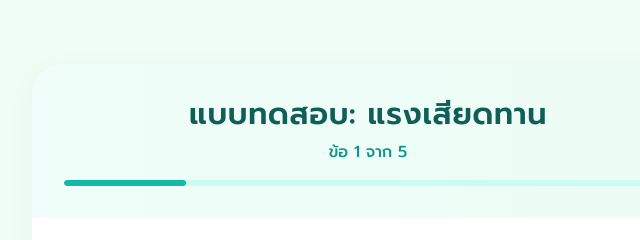
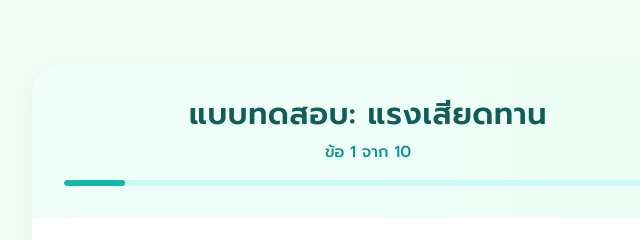
Before and after one commit to suthad-code/friction, a plain HTML site: page index.html in a window 1280 px wide. Shown: the top 240 px of the page, 272-912 px from the left. Drawn offline with nearby package versions, Linux system fonts and the light colour scheme.

Commit message:
Add files via upload

```diff
--- a/index.html
+++ b/index.html
@@ -50,10 +50,10 @@
         }
     </style>
 </head>
-<body class="bg-[#f0fdf4] min-h-screen text-slate-800 flex items-center justify-center p-4 selection:bg-teal-200 selection:text-teal-900">
+<body class="bg-[#f0fdf4] min-h-screen text-slate-800 flex items-center justify-center sm:p-4 selection:bg-teal-200 selection:text-teal-900">
 
     <!-- Main Container -->
-    <div class="w-full max-w-2xl bg-white rounded-[2rem] shadow-[0_8px_30px_rgb(0,0,0,0.04)] overflow-hidden flex flex-col relative transition-all duration-300 h-[85vh] sm:h-auto sm:min-h-[600px]">
+    <div class="w-full max-w-2xl bg-white sm:rounded-[2rem] shadow-[0_8px_30px_rgb(0,0,0,0.04)] overflow-hidden flex flex-col relative transition-all duration-300 h-[100dvh] sm:h-auto sm:min-h-[600px]">
 
         <!-- App Header -->
         <div class="bg-gradient-to-r from-teal-50 to-emerald-50 p-6 md:p-8 text-center relative">
@@ -98,7 +98,7 @@
             <h2 class="text-3xl font-semibold text-slate-800 mb-2">สรุปคะแนนของคุณ</h2>
             <p class="text-slate-500 mb-6">คุณทำแบบทดสอบเรื่องแรงเสียดทานสำเร็จแล้ว!</p>
             <div class="text-5xl font-bold text-teal-600 mb-8 tracking-tighter">
-                <span id="score-text">0</span><span class="text-3xl text-slate-400 font-medium">/5</span>
+                <span id="score-text">0</span><span id="total-score-text" class="text-3xl text-slate-400 font-medium">/10</span>
             </div>
             <button onclick="restartQuiz()" class="px-8 py-3 bg-teal-500 hover:bg-teal-600 text-white rounded-full font-medium transition-colors shadow-lg shadow-teal-500/30 active:scale-95">
                 ทำแบบทดสอบอีกครั้ง
@@ -180,6 +180,61 @@
                 ],
                 correctIndex: 1,
                 explanation: "การที่เราสามารถทรงตัว เดิน หรือวิ่งบนพื้นได้ เป็นเพราะมีแรงเสียดทานระหว่างพื้นรองเท้ากับพื้นถนนคอยยึดเกาะไว้ หากไม่มีแรงเสียดทานเราจะลื่นล้มทันที"
+            },
+            {
+                question: "ผิวสัมผัสแบบใดมีแรงเสียดทานน้อยที่สุด?",
+                options: [
+                    "พื้นทราย",
+                    "พื้นคอนกรีต",
+                    "พื้นกระเบื้องเปียกน้ำ",
+                    "พื้นหญ้า"
+                ],
+                correctIndex: 2,
+                explanation: "น้ำจะเข้าไปแทรกระหว่างผิวสัมผัสของกระเบื้อง ทำให้พื้นผิวลื่นและลดแรงเสียดทานลงอย่างมาก จึงทำให้เกิดอุบัติเหตุลื่นล้มได้ง่าย"
+            },
+            {
+                question: "เมื่อเราหยุดปั่นจักรยาน ทำไมจักรยานจึงค่อยๆ ช้าลงจนหยุดนิ่ง?",
+                options: [
+                    "เพราะยางล้อรถหมดลม",
+                    "เพราะเกิดแรงเสียดทานระหว่างล้อกับพื้นถนน",
+                    "เพราะแรงโน้มถ่วงของโลกดึงรถไว้",
+                    "เพราะจักรยานมีน้ำหนักมากเกินไป"
+                ],
+                correctIndex: 1,
+                explanation: "แรงเสียดทานระหว่างล้อจักรยานกับพื้นถนนจะคอยต้านการเคลื่อนที่ของจักรยาน ทำให้จักรยานค่อยๆ ช้าลงและหยุดนิ่งในที่สุด"
+            },
+            {
+                question: "อุปกรณ์ในข้อใดออกแบบมาเพื่อ 'เพิ่ม' แรงเสียดทาน?",
+                options: [
+                    "ลูกปืนในแกนล้อจักรยาน",
+                    "น้ำมันหล่อลื่นโซ่",
+                    "แผ่นกันลื่นในห้องน้ำ",
+                    "สไลเดอร์ในสวนน้ำ"
+                ],
+                correctIndex: 2,
+                explanation: "แผ่นกันลื่นถูกออกแบบให้มีผิวขรุขระ เพื่อเพิ่มแรงเสียดทาน ป้องกันไม่ให้เราลื่นล้มเมื่อพื้นเปียกน้ำ"
+            },
+            {
+                question: "ข้อใดคือ 'ผลเสีย' ของแรงเสียดทาน?",
+                options: [
+                    "ทำให้เราจับแก้วน้ำได้โดยไม่หลุดมือ",
+                    "ทำให้พื้นรองเท้าสึกหรอเมื่อใช้ไปนานๆ",
+                    "ทำให้รถยนต์เบรกและหยุดได้อย่างปลอดภัย",
+                    "ทำให้สามารถจุดไม้ขีดไฟให้ติดไฟได้"
+                ],
+                correctIndex: 1,
+                explanation: "แรงเสียดทานทำให้เกิดการเสียดสี ซึ่งส่งผลให้วัตถุเกิดความร้อนและการสึกหรอ เช่น พื้นรองเท้าหรือดอกยางรถยนต์ที่สึกเมื่อใช้งานไปนานๆ ถือเป็นผลเสียของแรงเสียดทาน"
+            },
+            {
+                question: "หากไม่มีแรงเสียดทานเลย จะเกิดอะไรขึ้นเมื่อเรากลิ้งลูกบอลบนพื้นราบ?",
+                options: [
+                    "ลูกบอลจะหยุดทันที",
+                    "ลูกบอลจะกลิ้งช้าลงเรื่อยๆ",
+                    "ลูกบอลจะกลิ้งไปข้างหน้าเรื่อยๆ ไม่หยุด",
+                    "ลูกบอลจะลอยขึ้นไปในอากาศ"
+                ],
+                correctIndex: 2,
+                explanation: "ตามกฎการเคลื่อนที่ หากไม่มีแรงใดๆ (รวมถึงแรงเสียดทาน) มากระทำเพื่อต้านการเคลื่อนที่ วัตถุจะรักษาสภาพการเคลื่อนที่นั้นไปเรื่อยๆ โดยไม่หยุด"
             }
         ];
 
@@ -207,6 +262,7 @@
         const iconWrong = `<svg xmlns="http://www.w3.org/2000/svg" class="h-6 w-6 text-rose-600" fill="none" viewBox="0 0 24 24" stroke="currentColor" stroke-width="2"><path stroke-linecap="round" stroke-linejoin="round" d="M10 14l2-2m0 0l2-2m-2 2l-2-2m2 2l2 2m7-2a9 9 0 11-18 0 9 9 0 0118 0z" /></svg>`;
 
         function initQuiz() {
+            document.getElementById('total-score-text').innerText = `/${quizData.length}`;
             renderQuestion();
         }
 
```
